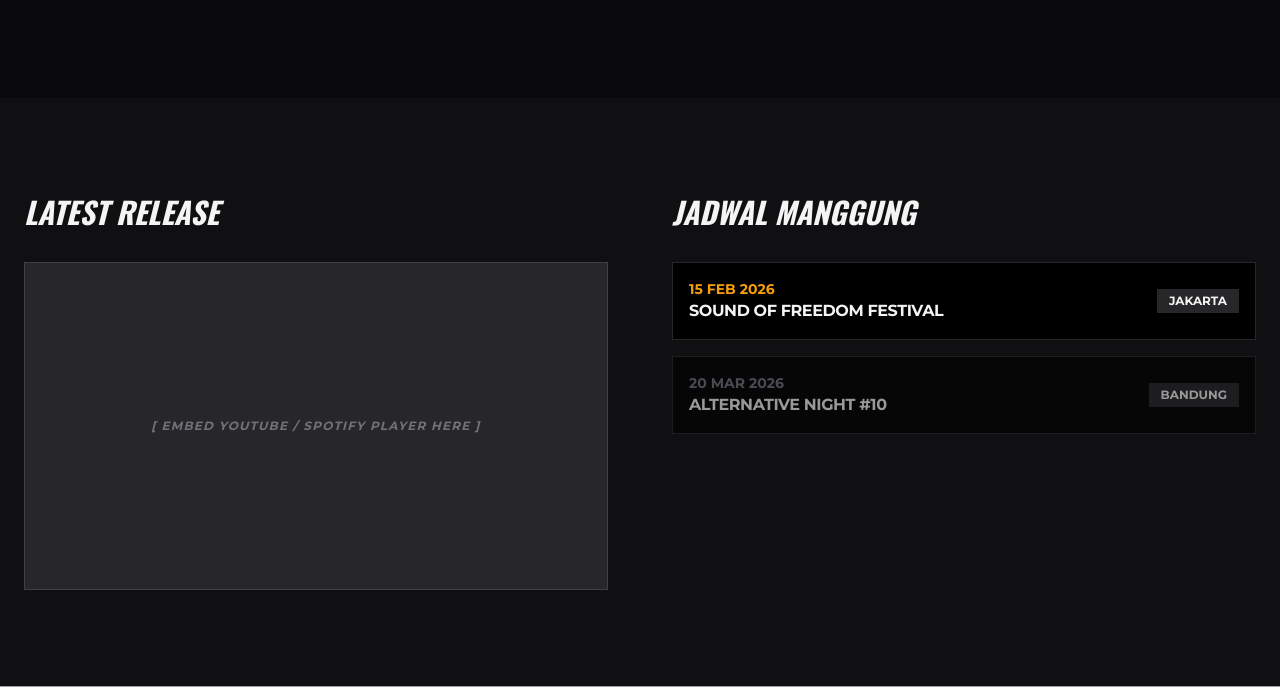
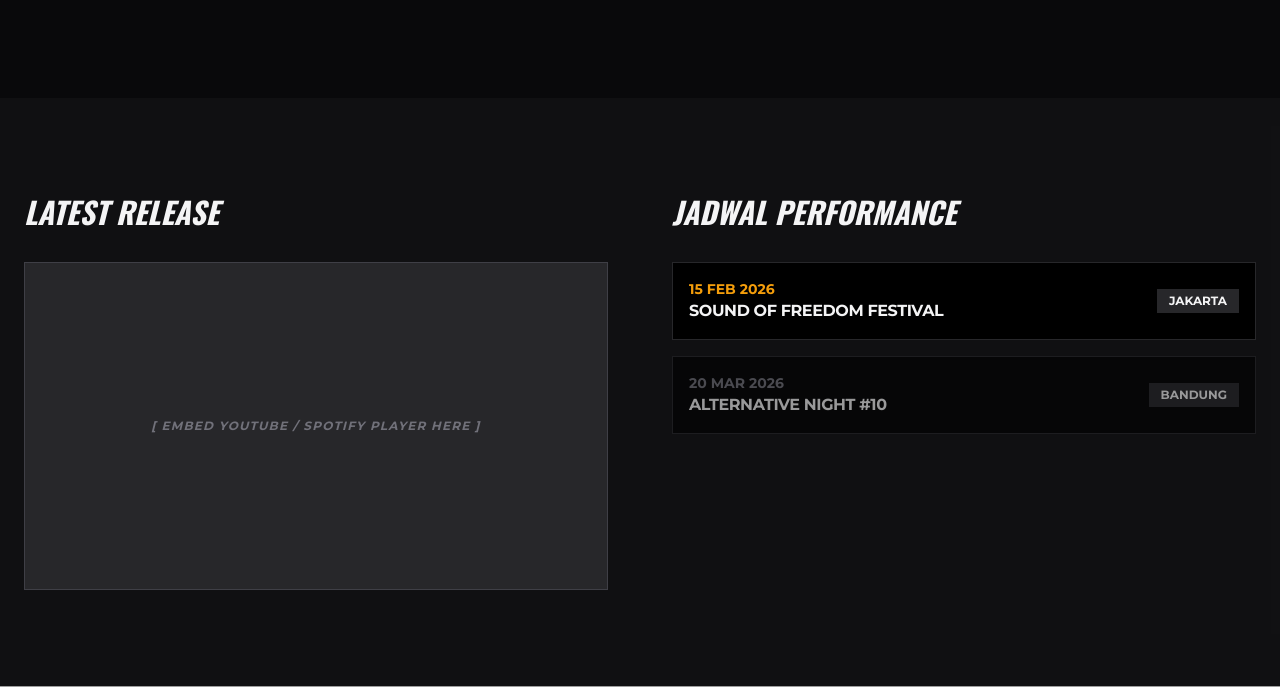
Before and after one commit to ahiltantowi/flask-cos, a Flask app: page / in a window 1280 px wide. Shown: the part 4447-5134 px from the top of the page. Run offline with Flask 3, Linux system fonts and the light colour scheme; some libraries are stand-ins or nearby versions; grey boxes are pictures that could not be loaded.

Commit message:
Update music_gigs.html

```diff
--- a/templates/music_gigs.html
+++ b/templates/music_gigs.html
@@ -22,7 +22,7 @@
         class="text-3xl font-bold mb-8 uppercase italic"
         data-key="gigs-title"
       >
-        Jadwal Manggung
+        Jadwal Performance
       </h2>
       <div class="space-y-4">
         <div
```
